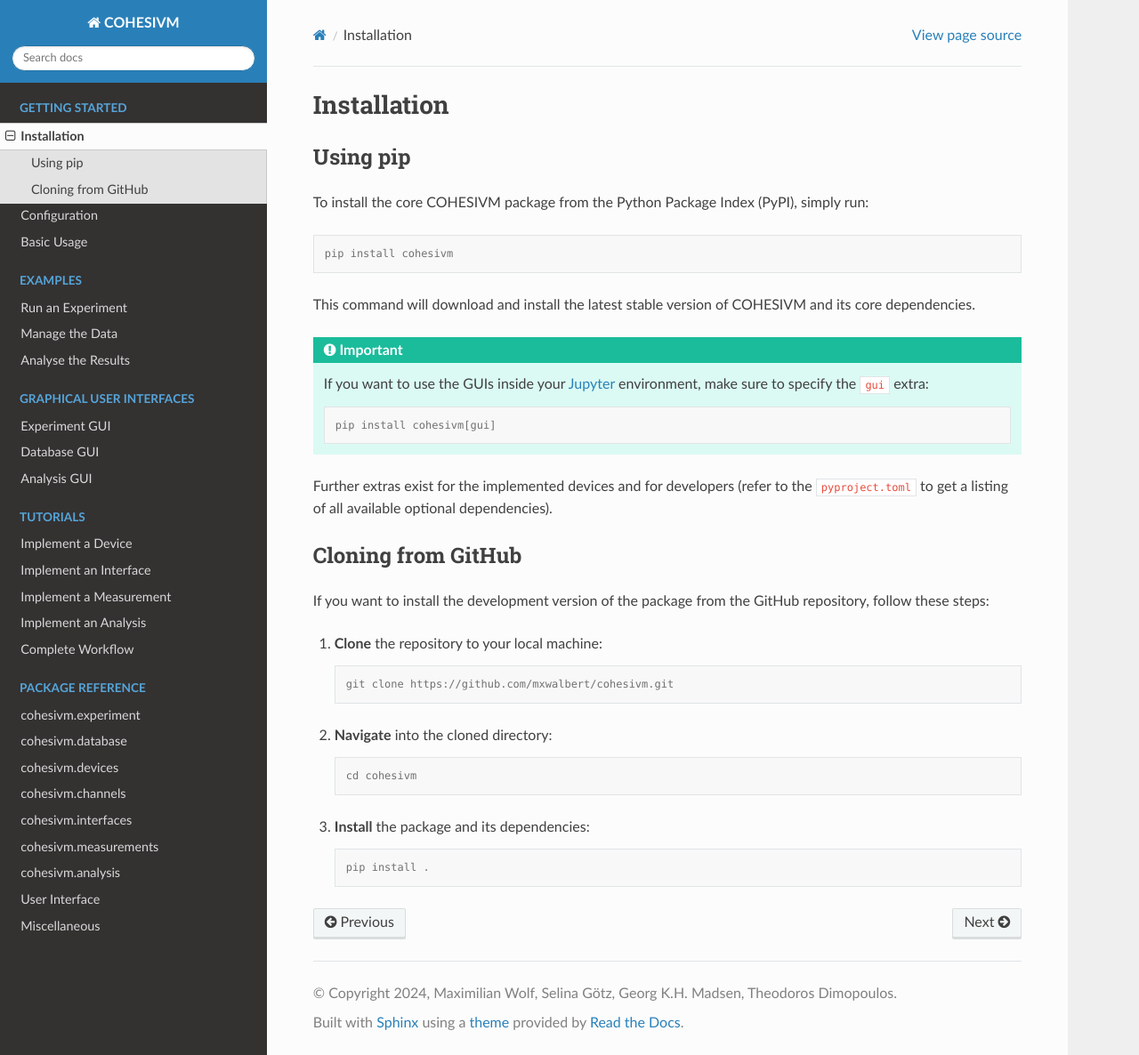
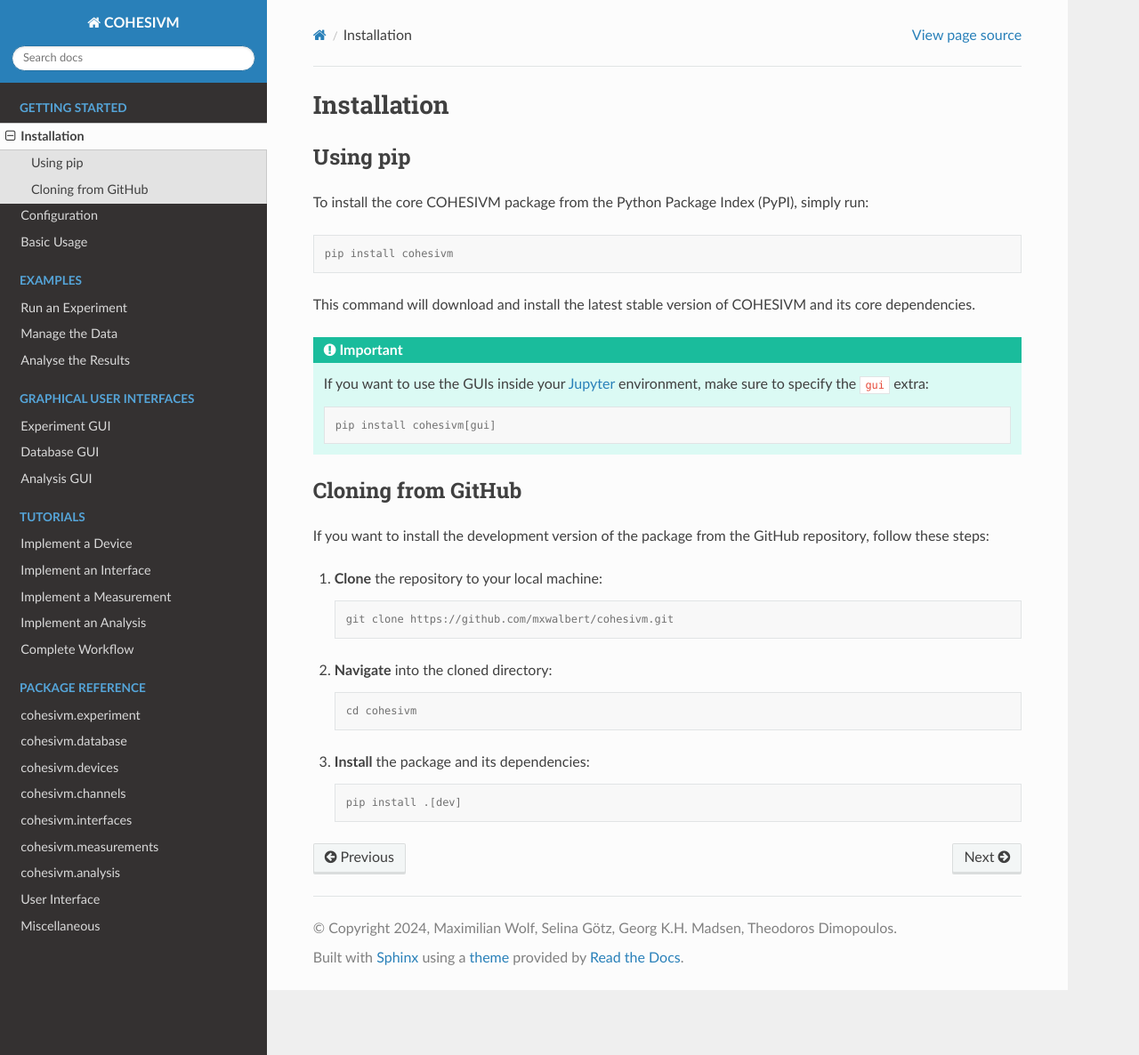
Before and after one commit to mxwalbert/cohesivm, a Sphinx documentation site: the page built from docs/source/getting_started/installation.md, in a window 1280 px wide and 1186 px high. Shown: the whole window at 89% size. Built offline with Sphinx 7.4.7 and the Read the Docs theme 3.1.0, drawn with Linux system fonts in a browser that asks for light colours.

`````diff
--- a/docs/source/getting_started/installation.md
+++ b/docs/source/getting_started/installation.md
@@ -19,9 +19,6 @@ pip install cohesivm[gui]
 ```
 ````
 
-Further extras exist for the implemented devices and for developers (refer to the ``pyproject.toml`` to get a listing
-of all available optional dependencies).
-
 ## Cloning from GitHub
 If you want to install the development version of the package from the GitHub repository, follow these steps:
 1. **Clone** the repository to your local machine:
@@ -34,5 +31,5 @@ If you want to install the development version of the package from the GitHub re
     ```
 3. **Install** the package and its dependencies:
     ```console
-    pip install .
+    pip install .[dev]
     ```
`````
Also changed, not shown: README.md (+1 -1 lines).
